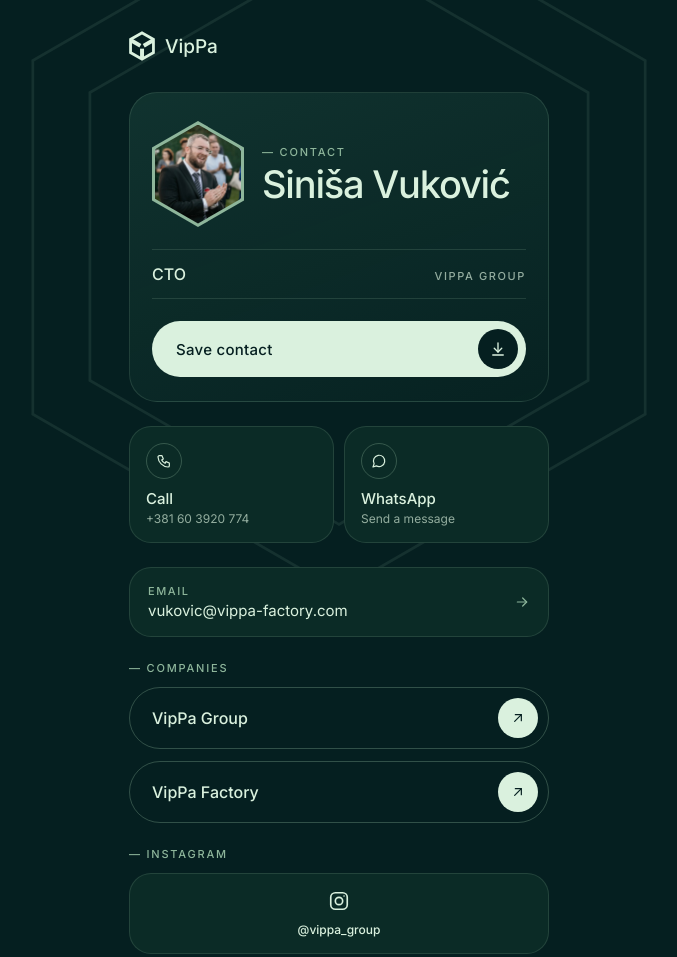
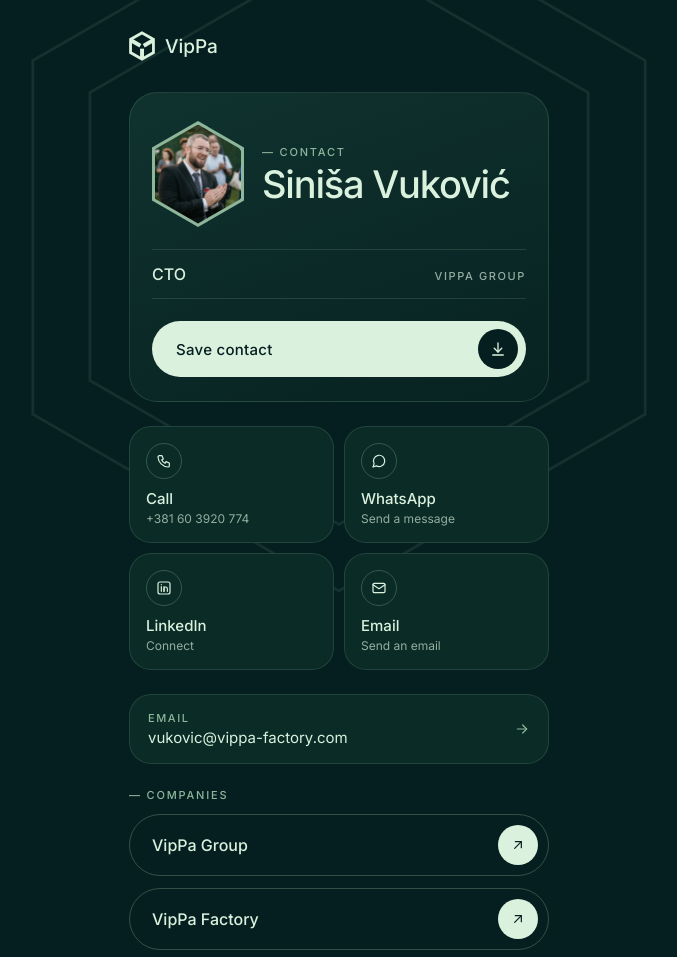
Before and after one commit to DusanCocic/vippa-team, a plain HTML site: page sinisa/index.html in a window 1280 px wide. Shown: the top 957 px of the page, without its empty margins (301-978 px from the left). Drawn offline with Linux system fonts and the light colour scheme.

Commit message:
Siniša: dodat LinkedIn
Co-Authored-By: Claude Opus 5.5 <noreply@anthropic.com>
Claude-Session: https://claude.ai/code/session_016utkZvjEeqQ85XWaBCSkhB

```diff
--- a/sinisa/index.html
+++ b/sinisa/index.html
@@ -103,6 +103,14 @@ svg.s{fill:none;stroke-width:1.8;stroke-linecap:round;stroke-linejoin:round}
         <span class="ico"><svg class="s" width="16" height="16" viewBox="0 0 24 24" stroke="#DAF1DE" aria-hidden="true"><path d="M3 21l1.7-5A8.5 8.5 0 1 1 8 19.3z"/></svg></span>
         <span><b>WhatsApp</b><small>Send a message</small></span>
       </a>
+      <a class="tile" href="https://www.linkedin.com/in/sinisavv">
+        <span class="ico"><svg class="s" width="16" height="16" viewBox="0 0 24 24" stroke="#DAF1DE" aria-hidden="true"><rect x="3" y="3" width="18" height="18" rx="3"/><path d="M8 10v7"/><path d="M8 7v.01"/><path d="M12 17v-4a2.5 2.5 0 0 1 5 0v4"/><path d="M12 10v7"/></svg></span>
+        <span><b>LinkedIn</b><small>Connect</small></span>
+      </a>
+      <a class="tile" href="mailto:vukovic@vippa-factory.com">
+        <span class="ico"><svg class="s" width="16" height="16" viewBox="0 0 24 24" stroke="#DAF1DE" aria-hidden="true"><rect x="3" y="5" width="18" height="14" rx="2"/><path d="M3 7l9 6 9-6"/></svg></span>
+        <span><b>Email</b><small>Send an email</small></span>
+      </a>
     </nav>
 
     <div class="list">
```
Also changed, not shown: 1 other file.
